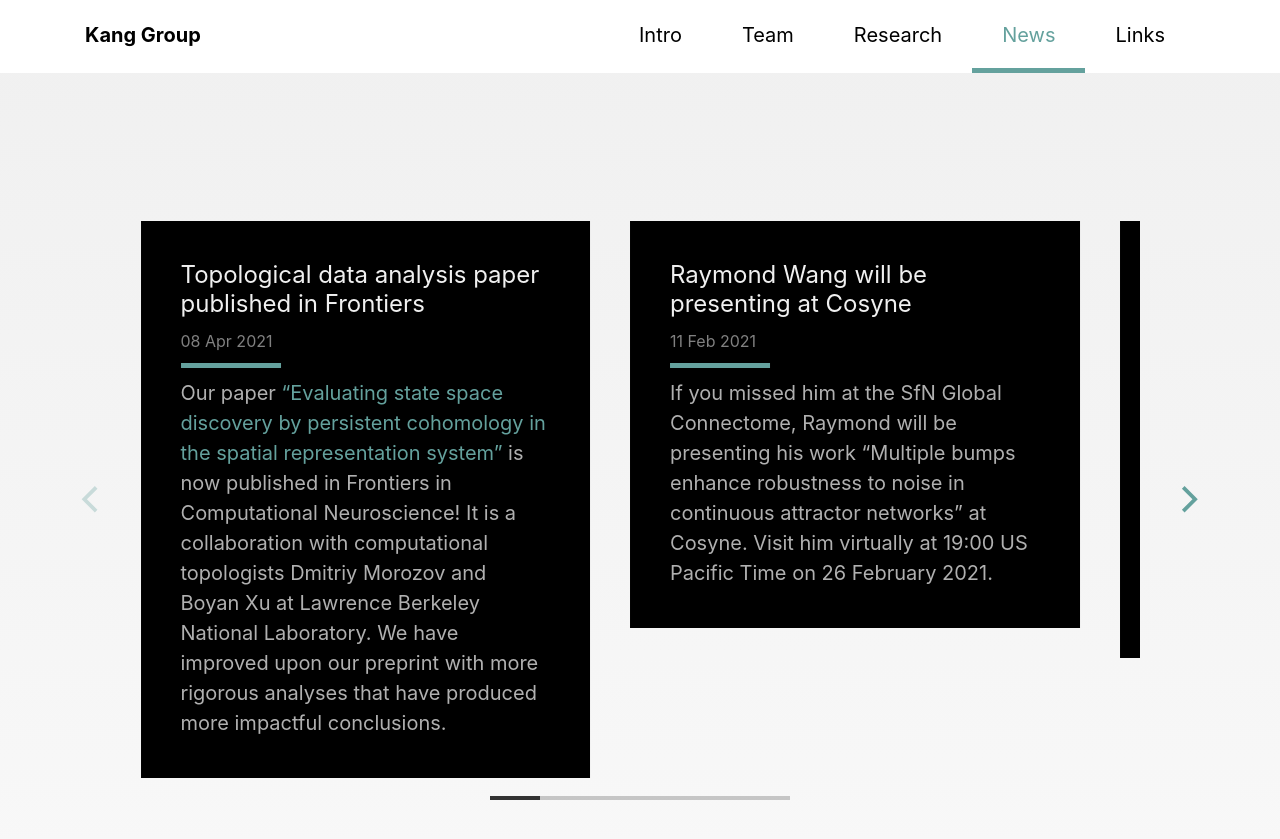
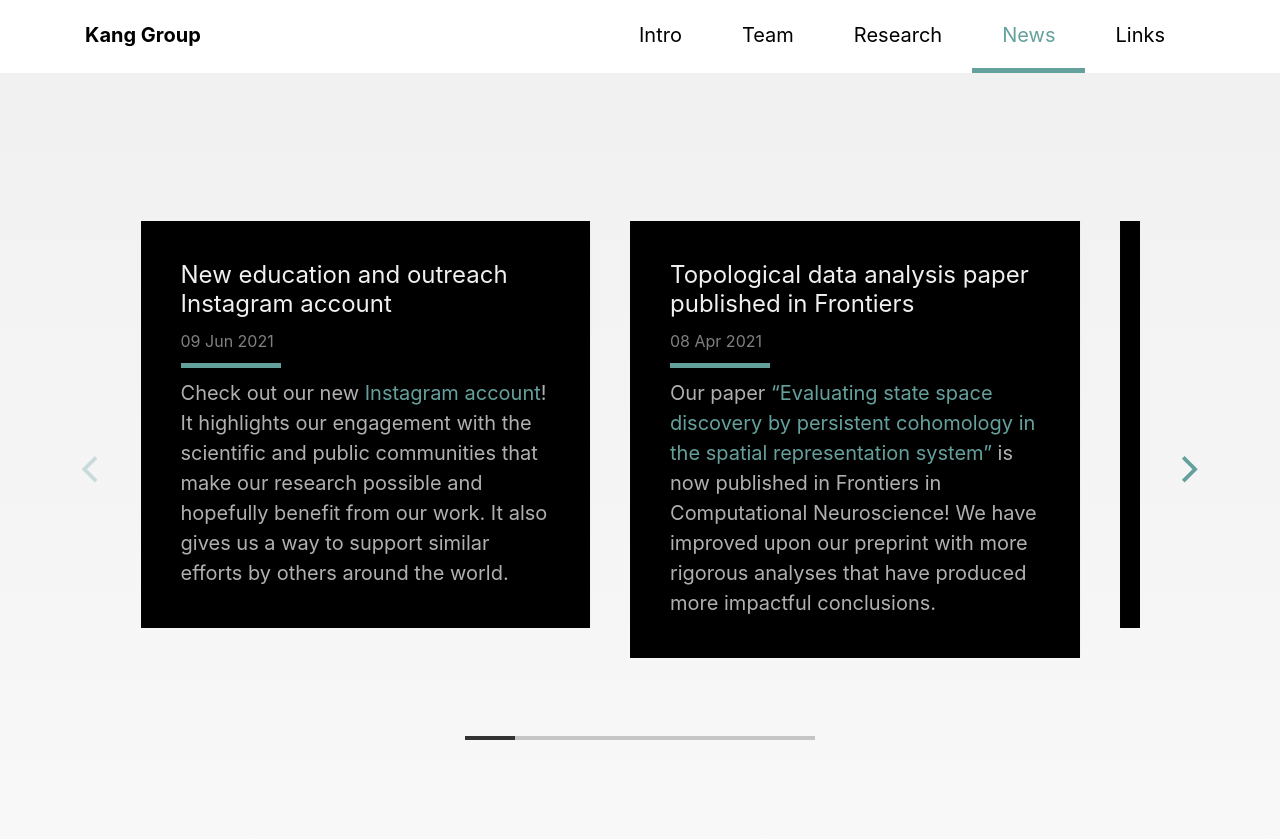
Before and after one commit to louiskang/group.github.io, a Jekyll site: the page built from index.html, in a window 1280 px wide and 900 px high, scrolled down 4717 px. Shown: the top 839 px of the window. Built offline with Jekyll 4.4.1, drawn with Linux system fonts in a browser that asks for light colours; some web fonts are replaced; some of the changed text lies outside the part shown.

Commit message:
Added Instagram link and news

```diff
--- a/_data/news.yml
+++ b/_data/news.yml
@@ -4,7 +4,7 @@
 
 - title: Topological data analysis preprint on bioRxiv
   date: 2020-10-08
-  text: Read our preprint <a href="https://www.biorxiv.org/content/10.1101/2020.10.06.328773v1">&ldquo;State space discovery in spatial representation circuits with persistent cohomology&rdquo;</a> to bioRxiv. This project explores and characterizes how topological data analysis can be applied to neuroscience data. It is a collaboration with computational topologists Dmitriy Morozov and Boyan Xu at Lawrence Berkeley National Laboratory.
+  text: Read our preprint <a href="https://www.biorxiv.org/content/10.1101/2020.10.06.328773v1">&ldquo;State space discovery in spatial representation circuits with persistent cohomology&rdquo;</a> to bioRxiv. This project explores how topological data analysis can be applied to neuroscience data. It is a collaboration with computational topologists Dmitriy Morozov and Boyan Xu at Lawrence Berkeley National Laboratory.
 
 - title: Raymond Wang joins as an undergraduate intern
   date: 2020-11-01
@@ -24,4 +24,8 @@
 
 - title: Topological data analysis paper published in Frontiers
   date: 2021-04-08
-  text: Our paper <a href="https://www.frontiersin.org/articles/10.3389/fncom.2021.616748">&ldquo;Evaluating state space discovery by persistent cohomology in the spatial representation system&rdquo;</a> is now published in Frontiers in Computational Neuroscience! It is a collaboration with computational topologists Dmitriy Morozov and Boyan Xu at Lawrence Berkeley National Laboratory. We have improved upon our preprint with more rigorous analyses that have produced more impactful conclusions.
+  text: Our paper <a href="https://www.frontiersin.org/articles/10.3389/fncom.2021.616748">&ldquo;Evaluating state space discovery by persistent cohomology in the spatial representation system&rdquo;</a> is now published in Frontiers in Computational Neuroscience! We have improved upon our preprint with more rigorous analyses that have produced more impactful conclusions.
+
+- title: New education and outreach Instagram account
+  date: 2021-06-09
+  text: Check out our new <a href="https://www.instagram.com/louiskang.group/">Instagram account</a>! It highlights our engagement with the scientific and public communities that make our research possible and hopefully benefit from our work. It also gives us a way to support similar efforts by others around the world.
--- a/_includes/links.html
+++ b/_includes/links.html
@@ -27,9 +27,9 @@
       <div class="col-8 col-md-4 mx-auto mb-3 mb-md-0">
         <div class="card py-3 h-100">
           <div class="card-body text-center d-flex flex-column">
-            <p class="mb-auto">Follow our outreach on Instagram</p>
+            <p class="mb-auto">Follow our education and outreach on Instagram</p>
             <div class="container mt-3">
-              <a class="btn btn-outline-primary btn-svg btn-soon" data-toggle="tooltip" data-original-title="Coming soon!">
+              <a class="btn btn-outline-primary btn-svg" href="https://www.instagram.com/louiskang.group/">
                 <svg width="4rem" height="4rem" viewBox="-12 -12 48 48">
                   <path d="M12,2.2c3.2,0,3.6,0,4.9,0.1c3.3,0.1,4.8,1.7,4.9,4.9c0.1,1.3,0.1,1.6,0.1,4.8c0,3.2,0,3.6-0.1,4.8c-0.1,3.2-1.7,4.8-4.9,4.9c-1.3,0.1-1.6,0.1-4.9,0.1c-3.2,0-3.6,0-4.8-0.1c-3.3-0.1-4.8-1.7-4.9-4.9c-0.1-1.3-0.1-1.6-0.1-4.8c0-3.2,0-3.6,0.1-4.8c0.1-3.2,1.7-4.8,4.9-4.9C8.4,2.2,8.8,2.2,12,2.2z M12,0C8.7,0,8.3,0,7.1,0.1c-4.4,0.2-6.8,2.6-7,7C0,8.3,0,8.7,0,12s0,3.7,0.1,4.9c0.2,4.4,2.6,6.8,7,7C8.3,24,8.7,24,12,24s3.7,0,4.9-0.1c4.4-0.2,6.8-2.6,7-7C24,15.7,24,15.3,24,12s0-3.7-0.1-4.9c-0.2-4.4-2.6-6.8-7-7C15.7,0,15.3,0,12,0z M12,5.8c-3.4,0-6.2,2.8-6.2,6.2s2.8,6.2,6.2,6.2s6.2-2.8,6.2-6.2C18.2,8.6,15.4,5.8,12,5.8z M12,16c-2.2,0-4-1.8-4-4c0-2.2,1.8-4,4-4s4,1.8,4,4C16,14.2,14.2,16,12,16z M18.4,4.2c-0.8,0-1.4,0.6-1.4,1.4S17.6,7,18.4,7c0.8,0,1.4-0.6,1.4-1.4S19.2,4.2,18.4,4.2z"></path>
                 </svg>
--- a/css/custom.css
+++ b/css/custom.css
@@ -267,8 +267,13 @@
 }
 .flickity-page-dots .dot {
   height: 4px;
+  width: 1.5rem;
+  margin: 0;
+}
+@media (min-width: 576px) {
+.flickity-page-dots .dot {
   width: 2.5rem;
-  margin: 0;
+}
 }
 /*@media (min-width: 992px) {
   .flickity-page-dots .dot:last-child {
--- a/js/custom.js
+++ b/js/custom.js
@@ -43,9 +43,3 @@
   cellAlign: 'left',
   contain: true
 });
-
-// Coming soon tooltip
-$('.btn-soon').tooltip({
-  trigger: 'click',
-  placement: 'bottom'
-});
```
Also changed, not shown: 1 other file.
